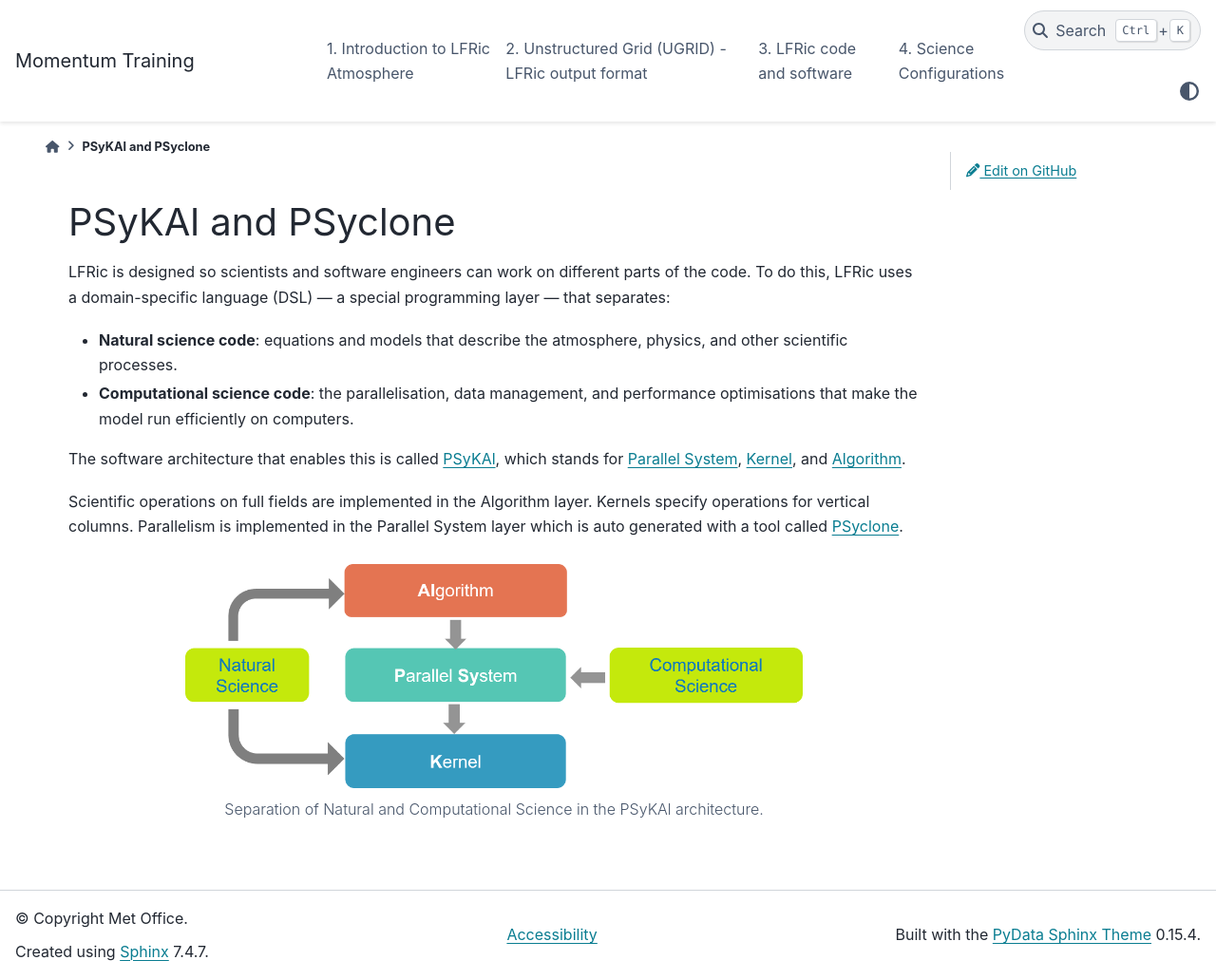
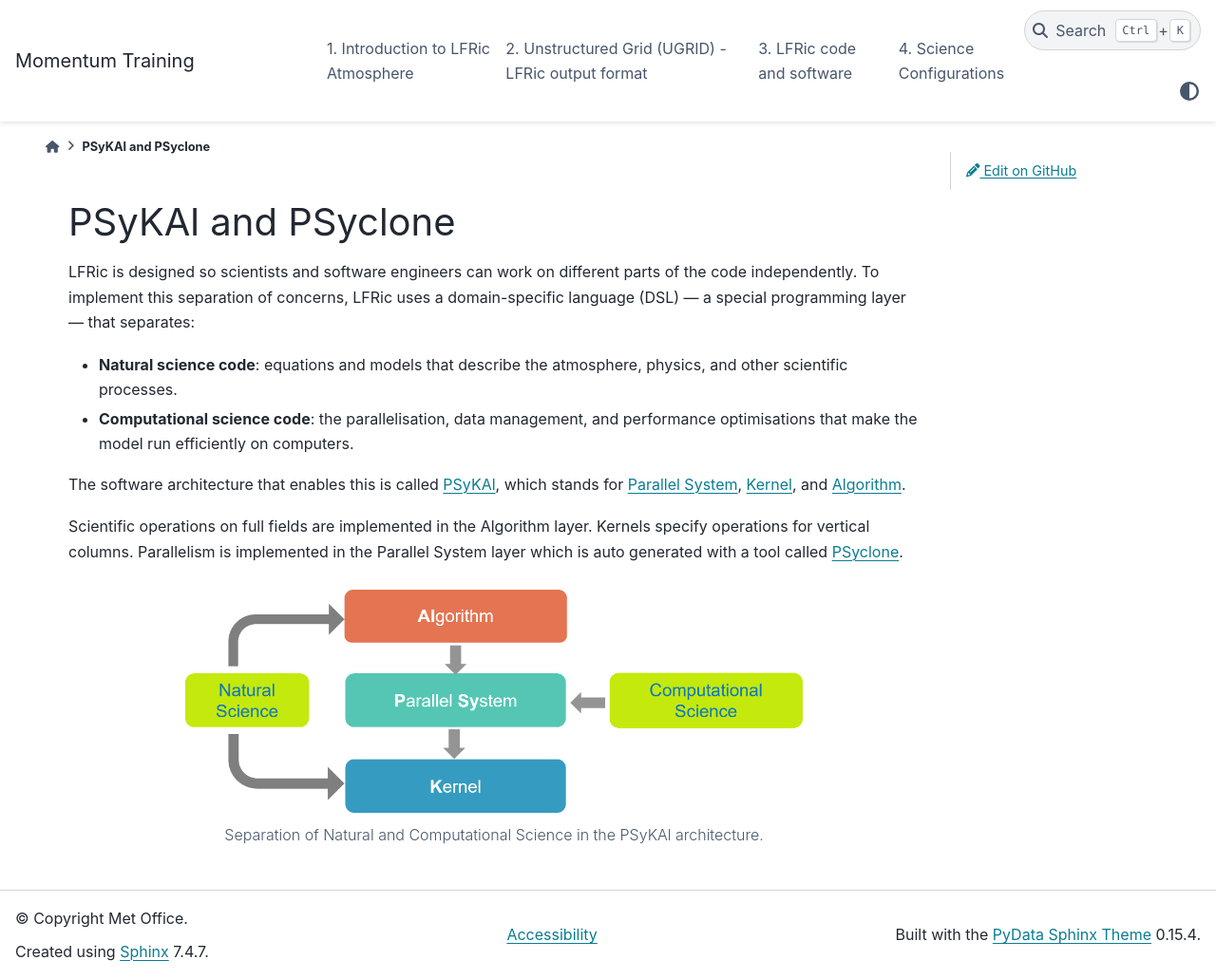
Before and after one commit to MetOffice/LFRic-Atmosphere-Training, a Sphinx documentation site: the page built from source/lfric_infrastructure/psykal_infrastructure.rst, in a window 1280 px wide and 1031 px high. Shown: the whole window at 95% size. Built offline with Sphinx 7.4.7 and the PyData theme 0.15.4, drawn with Linux system fonts in a browser that asks for light colours.

Commit message:
Update source/lfric_infrastructure/psykal_infrastructure.rst
Co-authored-by: Julia Cantarano <159814728+mo-JuliaCantarano@users.noreply.github.com>
Signed-off-by: Forough Goudarzi <foroughg@yahoo.com>

```diff
--- a/source/lfric_infrastructure/psykal_infrastructure.rst
+++ b/source/lfric_infrastructure/psykal_infrastructure.rst
@@ -1,7 +1,7 @@
 PSyKAl and PSyclone
 ===================
 
-LFRic is designed so scientists and software engineers can work on different parts of the code. To do this, LFRic uses a domain-specific language (DSL) — a special
+LFRic is designed so scientists and software engineers can work on different parts of the code independently. To implement this separation of concerns, LFRic uses a domain-specific language (DSL) — a special
 programming layer — that separates:
 
 *	**Natural science code**: equations and models that describe the atmosphere, physics, and other scientific processes.
```
